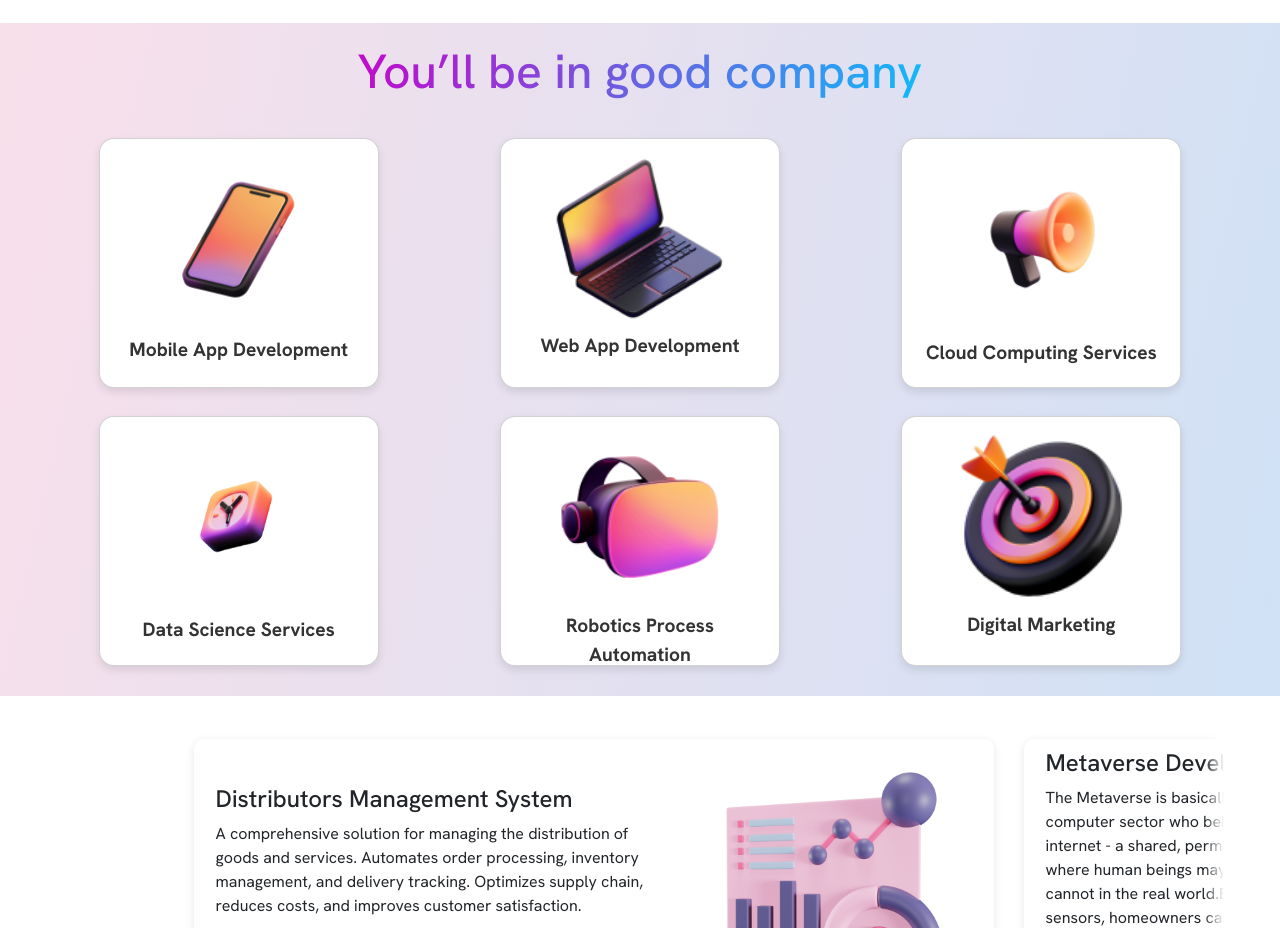
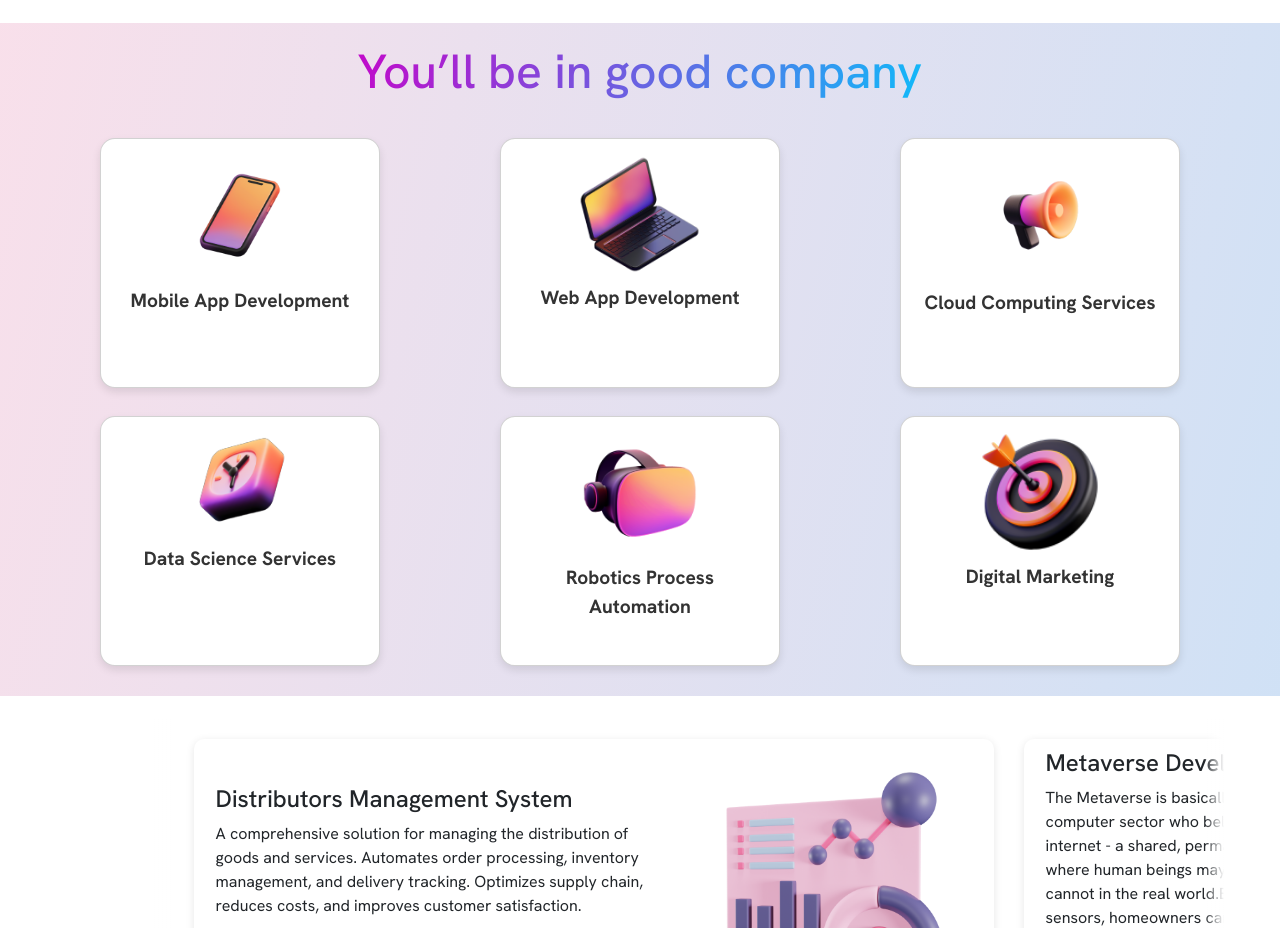
Before and after one commit to harshvyas0803/5techg, a React (Create React App) app: page / in a window 1280 px wide. Shown: the part 840-1768 px from the top of the page. Built offline with nearby package versions, Linux system fonts and the light colour scheme.

Commit message:
updated section2

```diff
--- a/package.json
+++ b/package.json
@@ -7,7 +7,7 @@
     "@testing-library/react": "^13.4.0",
     "@testing-library/user-event": "^13.5.0",
     "bootstrap": "^5.3.3",
-    "framer-motion": "^11.11.1",
+    "framer-motion": "^11.11.8",
     "react": "^18.3.1",
     "react-dom": "^18.3.1",
     "react-icons": "^5.3.0",
--- a/src/components/Hero/section2/Section2.css
+++ b/src/components/Hero/section2/Section2.css
@@ -21,7 +21,7 @@
 .cards-container {
     display: grid;
     grid-template-columns: repeat(3, 1fr);
-    gap: 8px 4px; /* Reduced vertical gap (8px) and horizontal gap (4px) */
+    gap: 8px 0.1px; /* Reduced vertical gap (8px) and horizontal gap (4px) */
     justify-items: center;
     width: 100%;
     max-width: 1200px;
@@ -44,7 +44,7 @@
 }
 
 .card img {
-    width: 70%;
+    width: 50%; /* Reduced image size */
     margin: 0 auto;
     border-radius: 10px;
 }
--- a/src/components/Hero/section2/Section2.jsx
+++ b/src/components/Hero/section2/Section2.jsx
@@ -1,4 +1,4 @@
-import React, { useEffect, useState } from 'react';
+import React, { useEffect } from 'react';
 import './Section2.css';
 import Card from '../cards/Cards';
 import img1 from '../../../assets/Techstack/Mobile Front - Devices.png';
@@ -7,21 +7,22 @@ import img3 from '../../../assets/Techstack/Megaphone - Marketing.png';
 import img4 from '../../../assets/Techstack/Clock - Utilities.png';
 import img5 from '../../../assets/Techstack/VR Headset - Devices.png';
 import img6 from '../../../assets/Techstack/Target - Marketing.png';
-import { motion, useAnimation } from 'framer-motion';
+import { useAnimation } from 'framer-motion';
 import { useInView } from 'react-intersection-observer';
+import { motion } from 'framer-motion';
 
 const Section2 = () => {
-  const [inViewRef, inView] = useInView({
-    triggerOnce: true,   // Triggers only once when the component enters the viewport
-    threshold: 0.1,      // Percentage of the component visible before the trigger
+  const { ref, inView } = useInView({
+    triggerOnce: true,
+    threshold: 0.1,
   });
-  const controls = useAnimation();  // Controls the animation
+  const controls = useAnimation();
 
   useEffect(() => {
     if (inView) {
-      controls.start('visible');    // Start animation when in view
+      controls.start('visible');
     } else {
-      controls.start('hidden');     // Hide when out of view
+      controls.start('hidden');
     }
   }, [controls, inView]);
 
@@ -34,16 +35,15 @@ const Section2 = () => {
     { image: img6, title: 'Digital Marketing' }
   ];
 
-  // Animation Variants
   const cardVariants = {
-    hidden: { opacity: 0, y: 100, scale: 0.5 },
+    hidden: { opacity: 0, scale: 1, y: 100 },  // Set scale to 1 here
     visible: {
       opacity: 1,
+      scale: 1,
       y: 0,
-      scale: 1,
       transition: {
         duration: 0.8,
-        ease: 'easeOut'
+        ease: 'easeOut',
       }
     }
   };
@@ -58,9 +58,18 @@ const Section2 = () => {
     }
   };
 
+  const headingVariants = {
+    hidden: { opacity: 0, y: -50 },
+    visible: {
+      opacity: 1,
+      y: 0,
+      transition: { duration: 1.2, ease: 'easeOut' }
+    }
+  };
+
   return (
     <motion.div
-      ref={inViewRef}     // Attach the in-view ref to the parent container
+      ref={ref}
       className="main-container"
       initial="hidden"
       animate={controls}
@@ -68,9 +77,7 @@ const Section2 = () => {
     >
       <motion.h2
         className="gradient-heading"
-        initial={{ opacity: 0, y: -50 }}
-        animate={{ opacity: 1, y: 0 }}
-        transition={{ duration: 1.2, ease: 'easeOut' }}
+        variants={headingVariants}
       >
         You’ll be in good company
       </motion.h2>
@@ -80,8 +87,8 @@ const Section2 = () => {
           <motion.div
             key={index}
             variants={cardVariants}
-            whileHover={{ scale: 1.1, boxShadow: '0px 15px 30px rgba(0,0,0,0.2)' }}
-            transition={{ type: 'spring', stiffness: 300, damping: 20 }}
+            whileHover={{ scale: 1.05, boxShadow: '0px 20px 30px rgba(0,0,0,0.3)' }} // Hover effect still enlarges
+            transition={{ type: 'spring', stiffness: 260, damping: 20 }}
           >
             <Card image={section.image} title={section.title} />
           </motion.div>
```
Also changed, not shown: src/assets/Techstack/Clock - Utilities.png, 1 other file (tests, documents, lock files or other folders).
